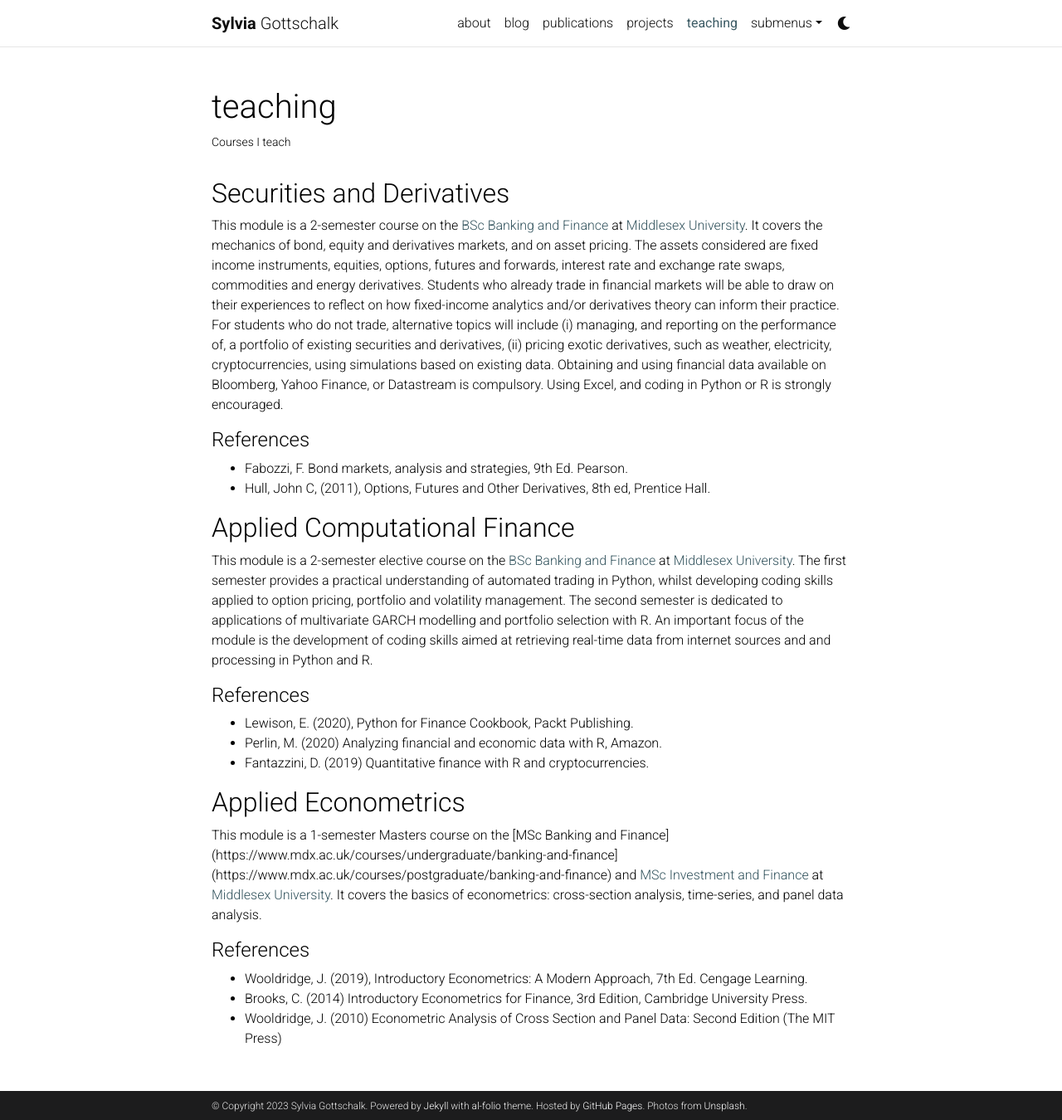
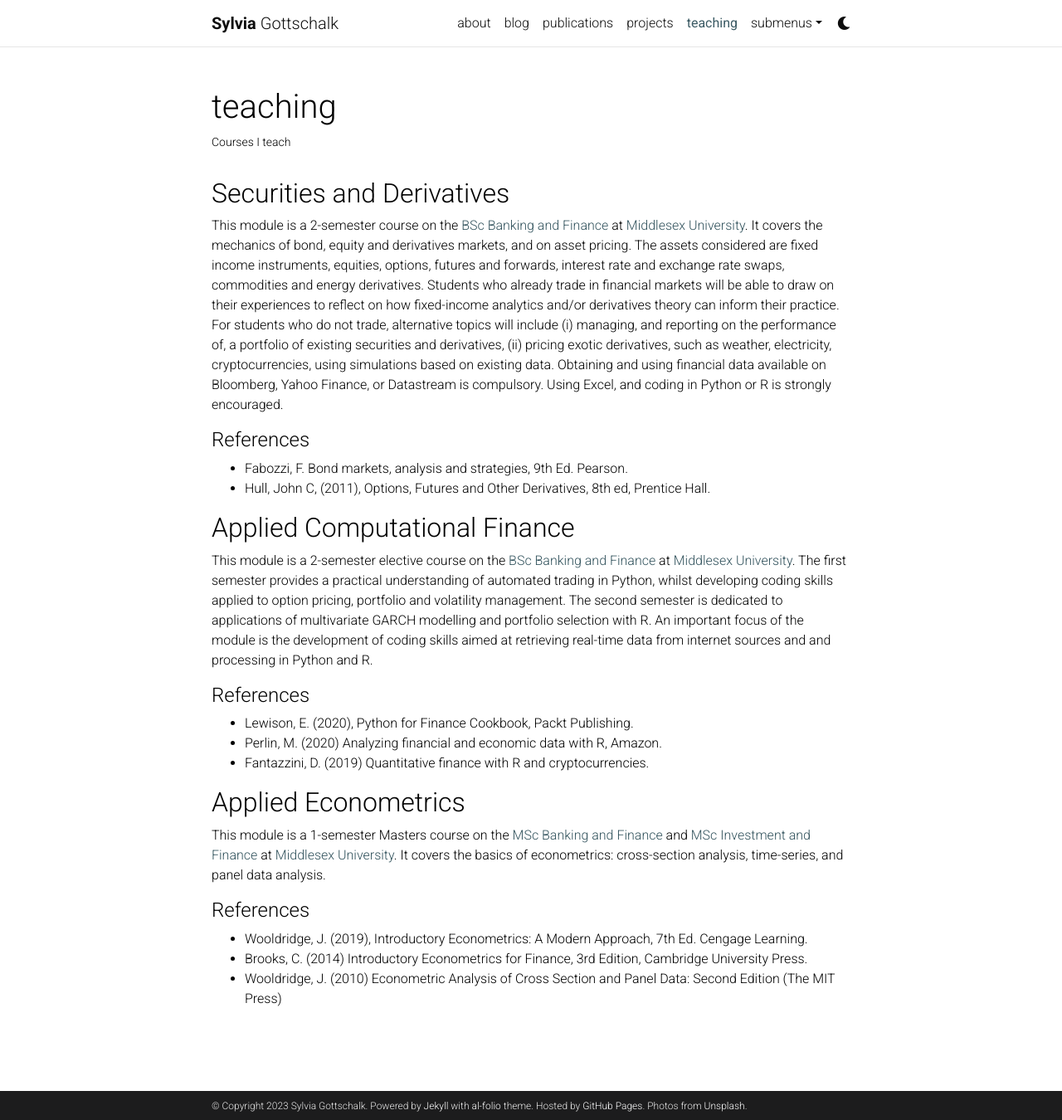
Before and after one commit to sdgottschalk/sgottschalk.io, a Jekyll site: the page built from _pages/teaching.md, in a window 1280 px wide and 1350 px high. Shown: the whole window at 83% size. Built offline with Jekyll 4.4.1, drawn with Linux system fonts in a browser that asks for light colours; comment, search, counter and statistics services are not loaded; a style sheet for code colours, icons or effects is not loaded; some of the changed lines change nothing that is shown.

Commit message:
Update teaching.md

```diff
--- a/_pages/teaching.md
+++ b/_pages/teaching.md
@@ -30,7 +30,7 @@ This module is a 2-semester elective course on the [BSc Banking and Finance](htt
 
 ## Applied Econometrics
 
-This module is a 1-semester Masters course on the [MSc Banking and Finance](https://www.mdx.ac.uk/courses/undergraduate/banking-and-finance](https://www.mdx.ac.uk/courses/postgraduate/banking-and-finance) and [MSc Investment and Finance](https://www.mdx.ac.uk/courses/postgraduate/investment-and-finance) at [Middlesex University](www.mdx.ac.uk). It covers the basics of econometrics: cross-section analysis, time-series, and panel data analysis.
+This module is a 1-semester Masters course on the [MSc Banking and Finance](https://www.mdx.ac.uk/courses/postgraduate/banking-and-finance) and [MSc Investment and Finance](https://www.mdx.ac.uk/courses/postgraduate/investment-and-finance) at [Middlesex University](www.mdx.ac.uk). It covers the basics of econometrics: cross-section analysis, time-series, and panel data analysis.
 
 #### References
 <ul>
```
